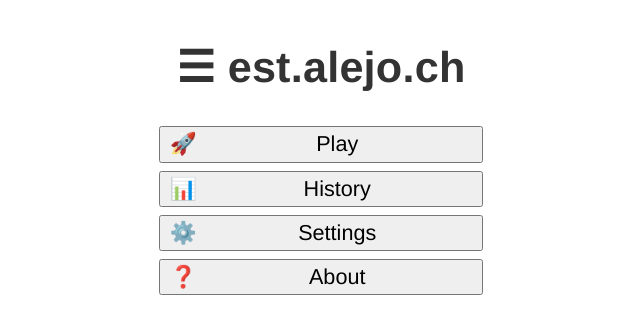
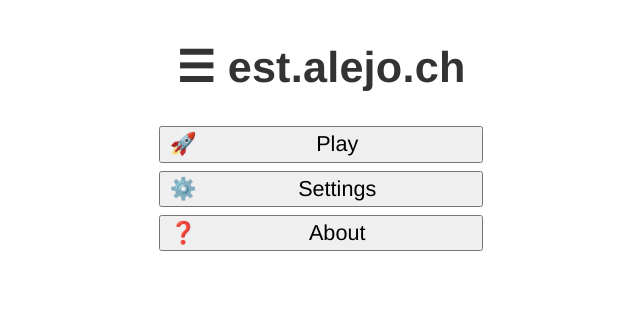
Before and after one commit to alefore/estimate, a website with bundled scripts: page index.html in a window 1280 px wide. Shown: the whole page, without its empty margins (319-959 px from the left). Built offline with nearby package versions, Linux system fonts and the light colour scheme.

Commit message:
Disable/update history button depending on history state.

```diff
--- a/src/main.ts
+++ b/src/main.ts
@@ -144,9 +144,17 @@ class App {
 
     this.addMenuButton(
         '🚀', 'Play', 'Start a new game.', () => this.startGame());
-    this.addMenuButton(
+    const historyButton = this.addMenuButton(
         '📊', 'History', 'Show statitics about all games played.',
         () => this.show(this.historyDiv));
+    new Computed(() => {
+      const games = this.historyManager.history.value.length;
+      if (games === 0)
+        historyButton.button.classList.add('invisible');
+      else
+        historyButton.button.classList.remove('invisible');
+      historyButton.updateText(`History (${games})`);
+    }).alwaysFresh();
     this.addMenuButton(
         '⚙️', 'Settings', 'Show settings dialogue.',
         () => this.show(this.settingsManager.container));
@@ -209,10 +217,12 @@ class App {
   }
 
   addMenuButton(
-      emoji: string, text: string, title: string, handler: () => void): void {
+      emoji: string, text: string, title: string,
+      handler: () => void): EmojiButton {
     const button = new EmojiButton(emoji, text, title);
     button.clickEvent.subscribe(handler);
     this.menuDiv.append(button.button);
+    return button;
   }
 
   gameDone(game: Game) {}
@@ -249,7 +259,6 @@ class App {
 //     question: 'The world\'s first website had a ".ch" domain name.',
 //     correctAnswer: true
 //   },
-//   {question: '1900 <= Nintendo was founded < 2000', correctAnswer: false},
 //   {
 //     question: 'The term "robot" was coined by a Polish writer',
 //     correctAnswer: false
--- a/style.css
+++ b/style.css
@@ -128,7 +128,7 @@ div#game-questions {
   gap: 1em;
 }
 
-button.emoji {
+button.emoji:not(.invisible) {
   display: grid;
   grid-template-columns: 1.5em 1fr;
   align-items: center;
```
